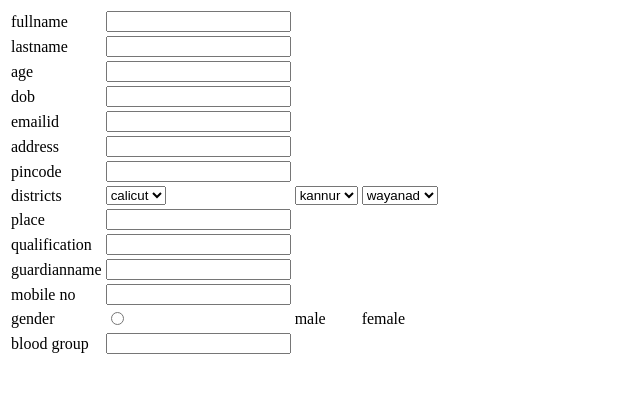
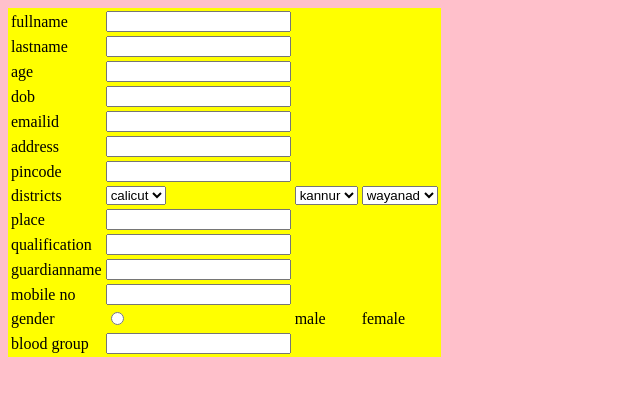
Before and after one commit to AsilAshraf/MyHomeworks, a plain HTML site: page html_css/Register.html in a window 1280 px wide. Shown: the whole page, without its empty margins (0-640 px from the left). Drawn offline with Linux system fonts and the light colour scheme.

Commit message:
styles added

```diff
--- a/html_css/Register.html
+++ b/html_css/Register.html
@@ -5,6 +5,7 @@
     <meta name="viewport" content="width=device-width, initial-scale=1.0">
     <meta http-equiv="X-UA-Compatible" content="ie=edge">
     <title>Document</title>
+    <link rel="stylesheet" href="styles.css">
 </head>
 <body>
    <table>
--- /dev/null
+++ b/html_css/styles.css
@@ -0,0 +1,6 @@
+body{background: pink;}
+table{
+    border: 5px seagreen;
+    background: yellow;
+
+}
```
